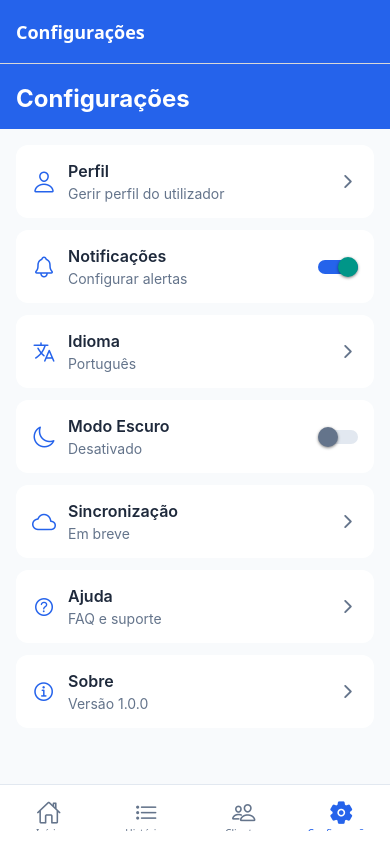
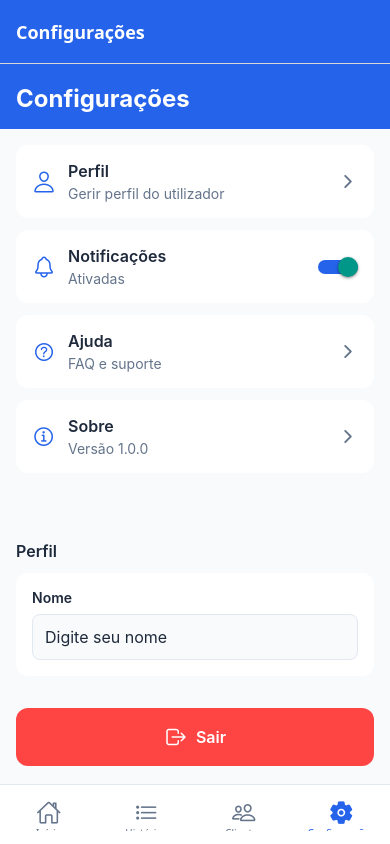
Before and after one commit to milagrelazaro/MultiServiceTimer, a React Native app: screen /Settings in a window 390 px wide. Built offline with nearby package versions, Linux system fonts and the light colour scheme.

Commit message:
Remove non-functional settings (dark mode, sync, language)

```diff
--- a/src/screens/SettingsScreen.jsx
+++ b/src/screens/SettingsScreen.jsx
@@ -21,8 +21,6 @@ const SettingsScreen = ({ navigation }) => {
   const [settings, setSettings] = useState({
     userName: '',
     notificationsEnabled: true,
-    darkMode: false,
-    language: 'pt',
   });
 
   useEffect(() => {
@@ -55,20 +53,6 @@ const SettingsScreen = ({ navigation }) => {
     saveSettings(newSettings);
   };
 
-  const handleDarkModeToggle = () => {
-    const newSettings = { ...settings, darkMode: !settings.darkMode };
-    saveSettings(newSettings);
-    Alert.alert('Modo Escuro', 'Reinicie a aplicação para aplicar as mudanças');
-  };
-
-  const handleLanguageChange = () => {
-    Alert.alert('Idioma', 'Em breve: Suporte para múltiplos idiomas');
-  };
-
-  const handleSync = () => {
-    Alert.alert('Sincronização', 'Em breve: Sincronização com Firebase');
-  };
-
   const handleHelp = () => {
     Alert.alert('Ajuda', 'Versão 1.0.0\n\nContacte: support@multiservicetimer.com');
   };
@@ -88,11 +72,8 @@ const SettingsScreen = ({ navigation }) => {
   };
 
   const settingsOptions = [
-    { icon: 'person-outline', title: 'Perfil', description: 'Gerir perfil do utilizador', action: () => Alert.alert('Perfil', `Nome: ${settings.userName || 'Não definido'}\n\nEm breve: Edição de perfil`) },
-    { icon: 'notifications-outline', title: 'Notificações', description: 'Configurar alertas', action: handleNotificationToggle, isToggle: true, toggleValue: settings.notificationsEnabled },
-    { icon: 'language-outline', title: 'Idioma', description: settings.language === 'pt' ? 'Português' : 'English', action: handleLanguageChange },
-    { icon: 'moon-outline', title: 'Modo Escuro', description: settings.darkMode ? 'Ativado' : 'Desativado', action: handleDarkModeToggle, isToggle: true, toggleValue: settings.darkMode },
-    { icon: 'cloud-outline', title: 'Sincronização', description: 'Em breve', action: handleSync },
+    { icon: 'person-outline', title: 'Perfil', description: 'Gerir perfil do utilizador', action: () => Alert.alert('Perfil', `Nome: ${settings.userName || 'Não definido'}\n\nEdite seu nome abaixo`) },
+    { icon: 'notifications-outline', title: 'Notificações', description: settings.notificationsEnabled ? 'Ativadas' : 'Desativadas', action: handleNotificationToggle, isToggle: true, toggleValue: settings.notificationsEnabled },
     { icon: 'help-circle-outline', title: 'Ajuda', description: 'FAQ e suporte', action: handleHelp },
     { icon: 'information-circle-outline', title: 'Sobre', description: 'Versão 1.0.0', action: handleAbout },
   ];
```
